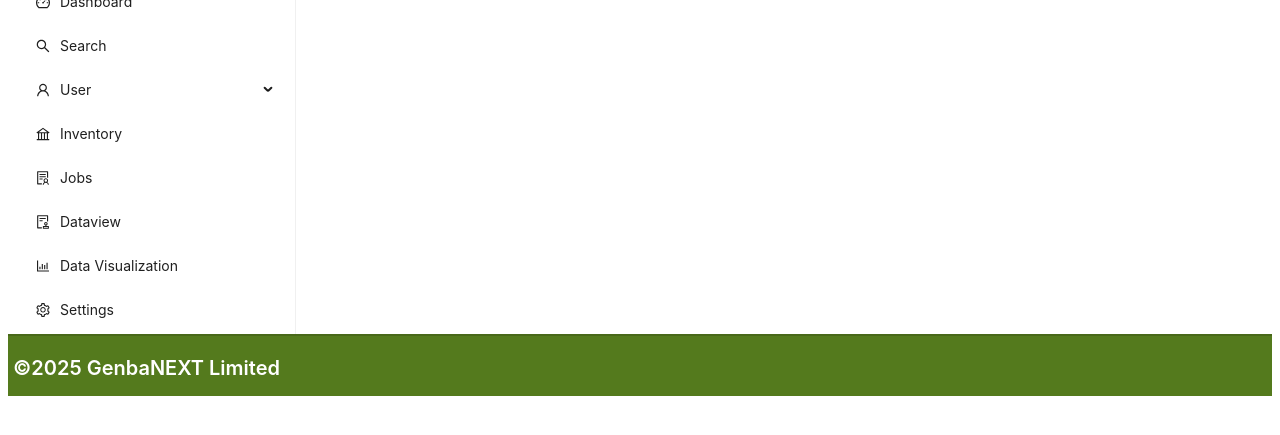
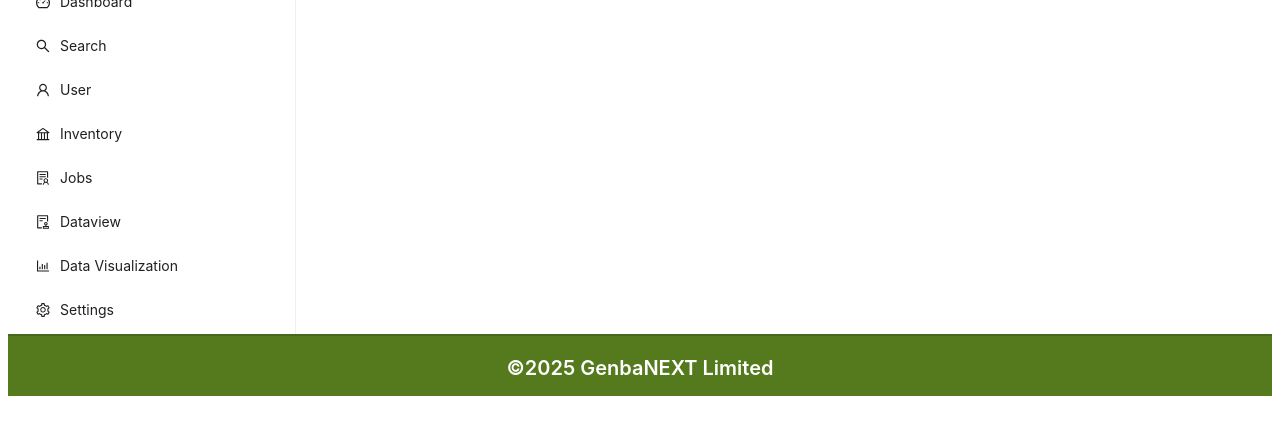
Before and after one commit to jeshwanthshivasai/tiny-ANT-mighty-DESIGN, a React (Vite) app: page /admin-dashboard in a window 1280 px wide. Shown: the part 321-756 px from the top of the page. Built offline with nearby package versions, Linux system fonts and the light colour scheme.

Commit message:
quick changes

```diff
--- a/src/AdminDashboard/AppHome.jsx
+++ b/src/AdminDashboard/AppHome.jsx
@@ -14,7 +14,9 @@ export default function AppHome() {
                 <Header />
                 <Space className="SideMenuAndPageContent">
                     <SideMenu />
-                    <PageContent />
+                    <PageContent>
+                        <AppRouting/>
+                    </PageContent>
                 </Space>
                 <Footer />
                 {/* <Header /> */}
--- a/src/AdminDashboard/AppRouting.jsx
+++ b/src/AdminDashboard/AppRouting.jsx
@@ -16,7 +16,7 @@ export default function AppRouting() {
         <>
             <Routes>
                 <Route path="/" element={<Home/>}></Route>
-                <Route path="/dashboard" element={<Dashboard/>}></Route>
+                <Route path="dashboard" element={<Dashboard/>}></Route>
                 <Route path="/search" element={<Search/>}></Route>
                 <Route path="/user" element={<User/>}></Route>
                 <Route path="/user" element={<Inventory/>}></Route>
--- a/src/AdminDashboard/SideMenu.jsx
+++ b/src/AdminDashboard/SideMenu.jsx
@@ -1,3 +1,54 @@
+// import React from "react";
+// import { Menu } from "antd";
+// import {HomeOutlined, DashboardOutlined, SearchOutlined, UserOutlined, BankOutlined, SolutionOutlined, AuditOutlined, BarChartOutlined, SettingOutlined} from "@ant-design/icons";
+// import { useNavigate } from "react-router-dom";
+
+// export default function SideMenu() {
+//     const navigate = useNavigate();
+//     return (
+//         <>
+//             <div className="Side Menu">
+//                 <div className="brand-logo">
+//                     <img
+//                         style={{
+//                             marginTop:'20px', marginBottom: '20px'
+//                         }}
+//                         width={250}
+//                         src="https://stg-matnext-in.genbanext.com/static/media/matnext-only-text.64f3ce6815dbe7024d05.png"
+//                     />
+//                 </div>
+//                 <Menu
+//                 onClick={(item) => {
+//                     navigate(item.key);
+//                 }}
+//                 mode="inline"
+//                 items={[
+//                     {label: 'Home', key:'/', icon: <HomeOutlined />},
+//                     {label: 'Dashboard', key:'/dashboard', icon: <DashboardOutlined/> },
+//                     {label: 'Search', key:'/search', icon: <SearchOutlined />},
+//                     {label: 'User', key:'/user', icon: <UserOutlined />, children: [
+//                         {label: 'Admin', key: 'admin'},
+//                         {label: 'Dealer', key: 'dealer'},
+//                         {label: 'Collection Center', key: 'collectioncenter'},
+//                         {label: 'Scrapping Facility', key: 'scrappingfacility'},
+//                         {label: 'Disposer', key: 'disposer'},
+//                         {label: 'Part Producer', key: 'partproducer'},
+//                         {label: 'Producer', key: 'producer'},
+//                         {label: 'National(Government)', key: 'nationalgovt'},
+//                     ]},
+//                     {label: 'Inventory', key:'/inventory', icon: <BankOutlined/>},
+//                     {label: 'Jobs', key:'/jobs', icon: <SolutionOutlined />},
+//                     {label: 'Dataview', key:'/dataview', icon: <AuditOutlined />},
+//                     {label: 'Data Visualization', key:'/dataviz', icon: <BarChartOutlined />},
+//                     {label: 'Settings', key:'/settings', icon: <SettingOutlined />},
+//                 ]}
+//                 ></Menu>
+//             </div>
+//         </>
+//     )
+// }
+
+
 import React from "react";
 import { Menu } from "antd";
 import {HomeOutlined, DashboardOutlined, SearchOutlined, UserOutlined, BankOutlined, SolutionOutlined, AuditOutlined, BarChartOutlined, SettingOutlined} from "@ant-design/icons";
@@ -24,18 +75,9 @@ export default function SideMenu() {
                 mode="inline"
                 items={[
                     {label: 'Home', key:'/', icon: <HomeOutlined />},
-                    {label: 'Dashboard', key:'/dashoard', icon: <DashboardOutlined/> },
+                    {label: 'Dashboard', key:'/dashboard', icon: <DashboardOutlined/> },
                     {label: 'Search', key:'/search', icon: <SearchOutlined />},
-                    {label: 'User', key:'/user', icon: <UserOutlined />, children: [
-                        {label: 'Admin', key: 'admin'},
-                        {label: 'Dealer', key: 'dealer'},
-                        {label: 'Collection Center', key: 'collectioncenter'},
-                        {label: 'Scrapping Facility', key: 'scrappingfacility'},
-                        {label: 'Disposer', key: 'disposer'},
-                        {label: 'Part Producer', key: 'partproducer'},
-                        {label: 'Producer', key: 'producer'},
-                        {label: 'National(Government)', key: 'nationalgovt'},
-                    ]},
+                    {label: 'User', key:'/user', icon: <UserOutlined />},
                     {label: 'Inventory', key:'/inventory', icon: <BankOutlined/>},
                     {label: 'Jobs', key:'/jobs', icon: <SolutionOutlined />},
                     {label: 'Dataview', key:'/dataview', icon: <AuditOutlined />},
--- a/src/App.css
+++ b/src/App.css
@@ -25,7 +25,7 @@
     align-items: center;
     padding: 5px;
     border-top: 2px solid rgba(0, 0, 0, 0.15);
-    justify-content: space-between;
+    justify-content: space-evenly;
     background-color: #547a1d;
     color: white;
 }
--- a/src/Pages/Dataviz.jsx
+++ b/src/Pages/Dataviz.jsx
@@ -5,9 +5,8 @@ import { Link } from "react-router";
 export default function Dataviz() {
     return (
         <>
-            <Link to="/dataviz">
-                <Typography.Text>Dataviz</Typography.Text>
-            </Link>
+        <div>DataViz</div>
+                {/* <Typography.Text>Dataviz</Typography.Text> */}
         </>
     )
 }
--- a/src/main.jsx
+++ b/src/main.jsx
@@ -9,12 +9,14 @@ import AppHome from './AdminDashboard/AppHome.jsx';
 import { BrowserRouter, Routes, Route } from 'react-router-dom';
 
 createRoot(document.getElementById('root')).render(
-  <StrictMode>
+  // <StrictMode>
+  <>
     <BrowserRouter>
       <Routes>
         <Route path="/" element={<App />} />
         <Route path="/admin-dashboard" element={<AppHome />} />
       </Routes>
     </BrowserRouter>
-  </StrictMode>
+    </>
+  // </StrictMode>
 );
```
